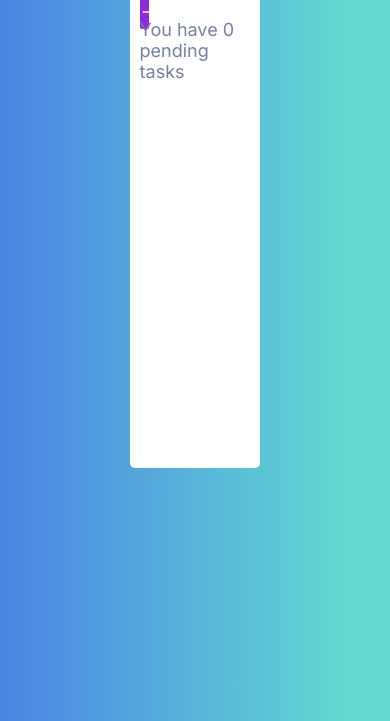
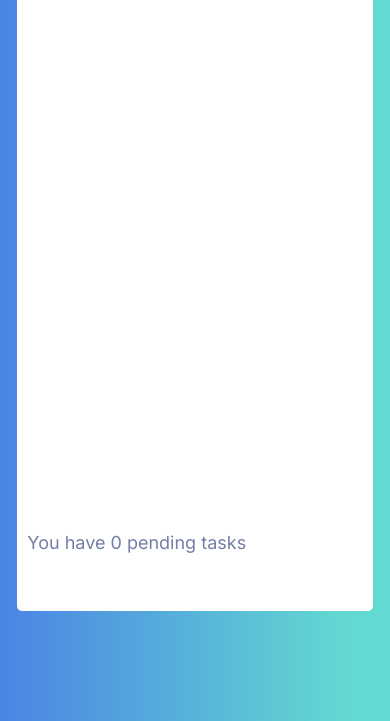
Before and after one commit to vansh-p-singh/To-do-list, a plain HTML site: page index.html in a window 390 px wide. Shown: the part 158-879 px from the top of the page. Drawn offline with nearby package versions, Linux system fonts and the light colour scheme.

Commit message:
responsiveness added

```diff
--- a/style.css
+++ b/style.css
@@ -8,7 +8,7 @@ body{
     font-size: 18px;
 }
 main{
-    min-height: 70%;
+    height: 70%;
     width: 35%;
     background-color: white;
     padding: 10px;
@@ -55,7 +55,16 @@ h1{
 #task-count{
     color: rgb(117,126,166);
 }
-ul{
+#on-gng-div{
+    height: 80%;
+    flex-direction: column;
+    display: flex;
+}
+#on-gng-list{
+    overflow-y: scroll;
+    display: flex;
+    flex-direction: column;
+    height: 95%;
     padding: 0px;
     margin-top: 24px;
     margin-left: 5px;
@@ -70,7 +79,9 @@ li{
     align-items: center;
 }
 li>p{
-    display: inline-block;
+    width: 100% ;
+    display: flex;
+    overflow: hidden;
     font-size: 20px;
     margin: 5px 0px;
     word-spacing: 2px;
@@ -123,3 +134,31 @@ li:hover button{
     text-decoration: line-through;
     color: grey;
 }
+
+/* Media Queries */
+@media all and (max-width:1000px){
+    main{
+        width:45%
+    }
+}
+@media all and (max-width:800px){
+    main{
+        width: 55%;
+    }
+}
+@media screen and (max-width:650px){
+    main{
+        width: 70%;
+        height: 80%;
+    }
+
+}
+@media screen and (max-width:600px){
+    main{
+        width: 95%;
+        height: 87%;
+    }
+    li>p{
+        font-size: 18px;
+    }
+}
```
